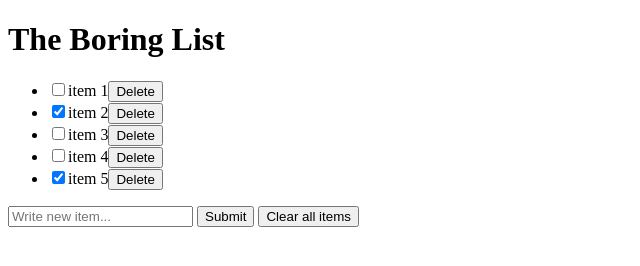
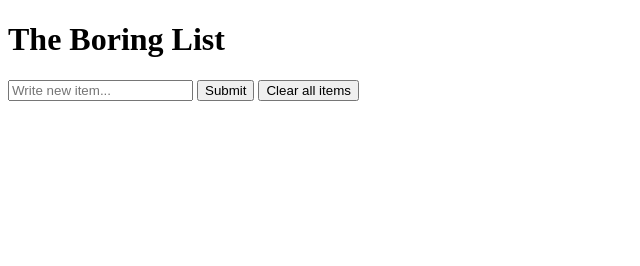
Before and after one commit to ewave99/the-boring-list, a plain HTML site: page index.html in a window 1280 px wide. Both pictures are taken after a click on the button "Clear all items". Shown: the whole page, without its empty margins (0-640 px from the left). Drawn offline with Linux system fonts and the light colour scheme.

Commit message:
Added clearAll function

```diff
--- a/index.html
+++ b/index.html
@@ -8,9 +8,9 @@
         <h1>The Boring List</h1>
         <ul id='list-container'>
         </ul>
-        <input type='text' placeholder='Write new item...' />
+        <input id='place-where-you-type-a-new-item' type='text' placeholder='Write new item...' />
         <input type='button' value='Submit' />
-        <input type='button' value='Clear all items' />
+        <input type='button' value='Clear all items' onclick='Items.clearAll ()' />
 
         <script src='main.js'></script>
     </body>
--- a/main.js
+++ b/main.js
@@ -54,10 +54,15 @@ let Items = (
             for ( item of list ) item.display ();
         }
 
+        function clearAll () {
+            for ( { id } of list ) deleteItem ( id );
+        }
+
         return {
             createItem: createItem,
             displayAll: displayAll,
             deleteItem: deleteItem,
+            clearAll:   clearAll,
             // only for debugging purposes
             printItems: () => { console.log ( list ); }
         }
```
